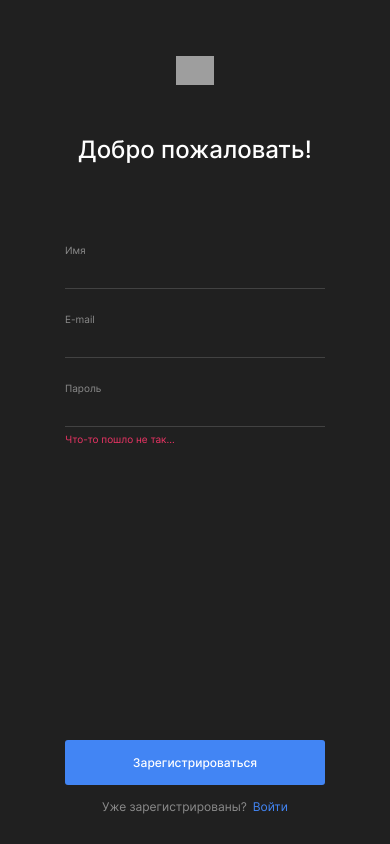
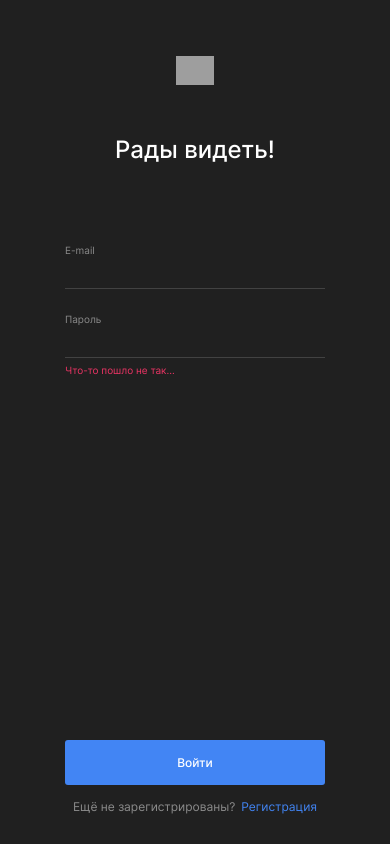
Before and after one commit to eugesher/movies-explorer-frontend, a React (Create React App) app: page / in a window 390 px wide. Built offline with nearby package versions, Linux system fonts and the light colour scheme; grey boxes are pictures that could not be loaded; the HTML template or start-up script is replaced by a standard one.

Commit message:
feat: login page

```diff
--- a/src/components/App/App.js
+++ b/src/components/App/App.js
@@ -1,5 +1,6 @@
 import "./App.css";
-import Register from "../Register/Register";
+// import Register from "../Register/Register";
+import Login from "../Login/Login";
 // import Header from "../Header/Header";
 // import Main from "../Main/Main";
 // import Movies from "../Movies/Movies";
@@ -14,7 +15,8 @@ export default function App() {
       {/*<Movies />*/}
       {/*<Profile />*/}
       {/*<Footer />*/}
-      <Register />
+      {/*<Register />*/}
+      <Login />
     </div>
   );
 }
--- a/src/components/Register/Register.css
+++ b/src/components/Login/Login.css
@@ -1,4 +1,4 @@
-.register {
+.login {
   box-sizing: border-box;
   display: flex;
   flex-direction: column;
@@ -8,40 +8,40 @@
   padding: 70px 0;
 }
 
-.register__container {
+.login__container {
   display: flex;
   flex-direction: column;
 }
 
-.register__logo {
+.login__logo {
   width: 38px;
 }
 
-.register__title {
+.login__title {
   margin: 40px 0;
   font-weight: 500;
   font-size: 24px;
   line-height: 29px;
 }
 
-.register__input-container {
+.login__input-container {
   display: flex;
   flex-direction: column;
   margin-top: 24px;
 }
 
-.register__input-container:first-of-type {
+.login__input-container:first-of-type {
   margin: 0;
 }
 
-.register__input-label {
+.login__input-label {
   color: #8b8b8b;
   font-weight: 400;
   font-size: 10px;
   line-height: 12px;
 }
 
-.register__input {
+.login__input {
   padding: 5px 0 10px;
   border: 0;
   border-bottom: 1px solid #424242;
@@ -53,12 +53,12 @@
   font-family: inherit;
 }
 
-.register__input:focus {
+.login__input:focus {
   border-bottom: 1px solid #4285f4;
   outline: 0;
 }
 
-.register__error {
+.login__error {
   margin-top: 6px;
   color: #ee3465;
   font-weight: 400;
@@ -66,7 +66,7 @@
   line-height: 12px;
 }
 
-.register__submit-button {
+.login__submit-button {
   height: 45px;
   margin: 0;
   padding: 0;
@@ -80,7 +80,7 @@
   font-family: inherit;
 }
 
-.register__footer-link {
+.login__footer-link {
   margin-top: 16px;
   color: #4285f4;
   font-size: 14px;
@@ -89,40 +89,40 @@
   text-decoration: none;
 }
 
-.register__footer-link-span {
+.login__footer-link-span {
   margin-right: 6px;
   color: #8b8b8b;
 }
 
 @media screen and (max-width: 1279px) {
-  .register {
+  .login {
+    min-height: 560px;
     margin: auto;
-    min-height: 560px;
     padding: 0;
   }
 }
 
 @media screen and (max-width: 767px) {
-  .register {
+  .login {
     width: 260px;
     min-height: 100vh;
     padding: 56px 0 30px;
   }
-  .register__logo {
+  .login__logo {
+    align-self: center;
     width: 38px;
-    align-self: center;
   }
-  .register__title {
+  .login__title {
     align-self: center;
     margin: 50px 0 80px;
   }
-  .register__submit-button {
+  .login__submit-button {
     font-size: 12px;
     line-height: 15px;
   }
-  .register__footer-link {
+  .login__footer-link {
+    margin-top: 14px;
     font-size: 12px;
     line-height: 15px;
-    margin-top: 14px;
   }
 }
--- /dev/null
+++ b/src/components/Login/Login.js
@@ -0,0 +1,30 @@
+import "./Login.css";
+import logo from "../../images/logo.svg";
+
+export default function Login() {
+  return (
+    <form className="login">
+      <div className="login__container">
+        <img src={logo} alt="логотип" className="login__logo" />
+        <h2 className="login__title">Рады видеть!</h2>
+        <label className="login__input-container">
+          <span className="login__input-label">E-mail</span>
+          <input type="email" className="login__input" />
+        </label>
+        <label className="login__input-container">
+          <span className="login__input-label">Пароль</span>
+          <input type="password" className="login__input" />
+        </label>
+        <span className="login__error">Что-то пошло не так...</span>
+      </div>
+      <div className="login__container">
+        <button type="submit" className="login__submit-button">
+          Войти
+        </button>
+        <a href="#" className="login__footer-link">
+          <span className="login__footer-link-span">Ещё не зарегистрированы?</span>Регистрация
+        </a>
+      </div>
+    </form>
+  );
+}
```
